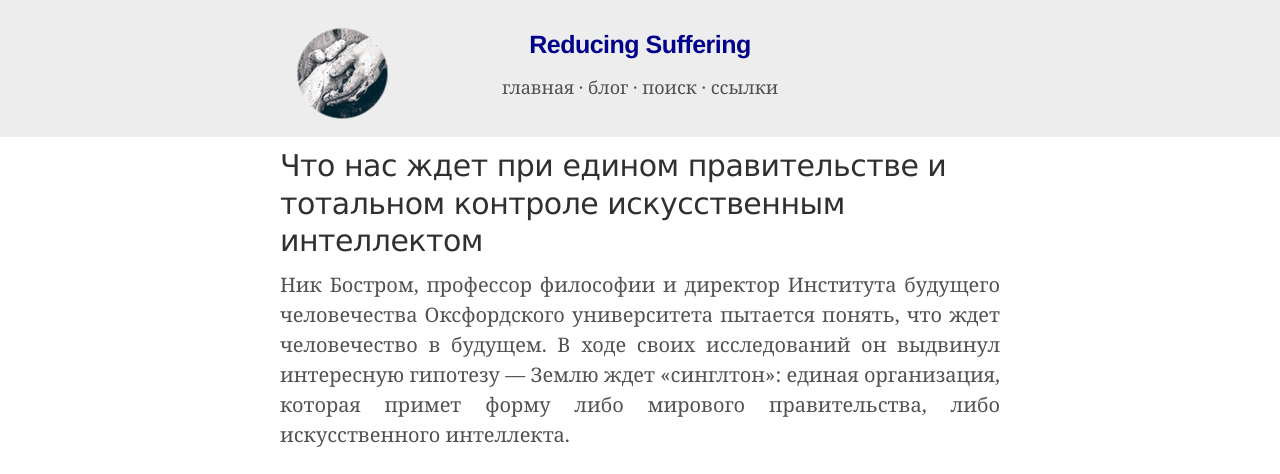
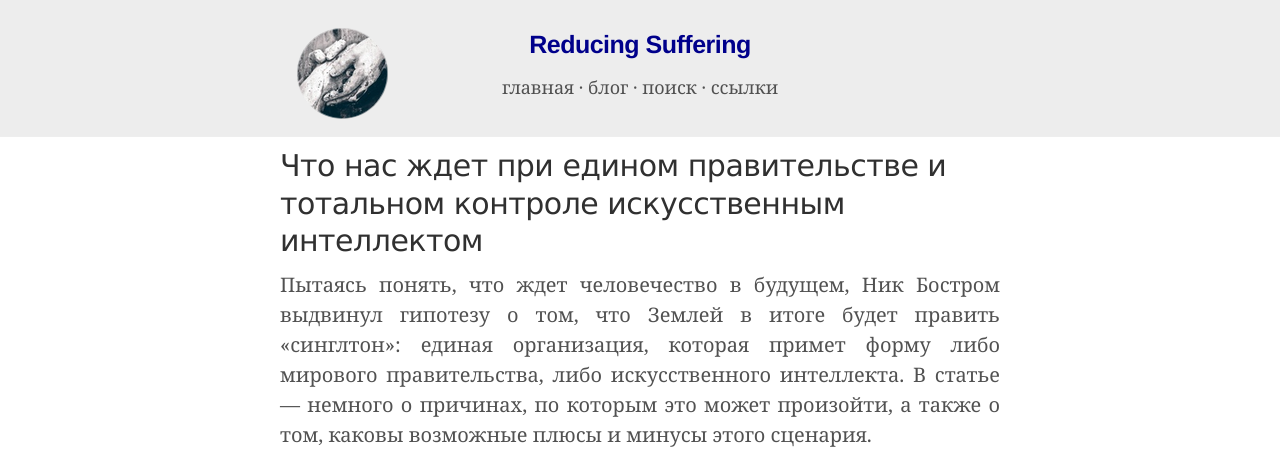
Before and after one commit to ReducingSuffering/reducingsuffering.github.io, a Jekyll site: the page built from _posts/wt/СМИ/Хайтек/2022-09-06-420.md, in a window 1280 px wide. Shown: the top 474 px of the page. Built offline with Jekyll 4.4.1, drawn with Linux system fonts in a browser that asks for light colours; some of the changed lines change nothing that is shown; some of the changed text lies outside the part shown.

Commit message:
Update 2022-09-06-420.md

```diff
--- a/_posts/wt/СМИ/Хайтек/2022-09-06-420.md
+++ b/_posts/wt/СМИ/Хайтек/2022-09-06-420.md
@@ -2,12 +2,12 @@
 layout: post
 title: Что нас ждет при едином правительстве и тотальном контроле искусственным интеллектом
 unixtime: 1662454200
-vk: https://vk.com/wall-199052526_420
-telegram:
+vk: https://vk.com/wall-199052526_717
+telegram: https://t.me/reducing_suffering/366
 tags:
+  - футурология
+  - общество
   - искусственный_интеллект
-  - общество
-  - футурология
 meta_tags:
   - статьи
 source:
@@ -15,6 +15,4 @@
 link_to: https://hightech.fm/2021/10/08/singleton
 preview: https://hightech.fm/wp-content/uploads/social_cache/4f10b47f0db80fc463c2ec8251b11990_fb.jpg
 ---
-Ник Бостром, профессор философии и директор Института будущего человечества Оксфордского университета пытается понять, что ждет человечество в будущем. В ходе своих исследований он выдвинул интересную гипотезу — Землю ждет «синглтон»: единая организация, которая примет форму либо мирового правительства, либо искусственного интеллекта.
-
-Подробнее об этом — в статье.
+Пытаясь понять, что ждет человечество в будущем, Ник Бостром выдвинул гипотезу о том, что Землей в итоге будет править «синглтон»: единая организация, которая примет форму либо мирового правительства, либо искусственного интеллекта. В статье — немного о причинах, по которым это может произойти, а также о том, каковы возможные плюсы и минусы этого сценария.
```
